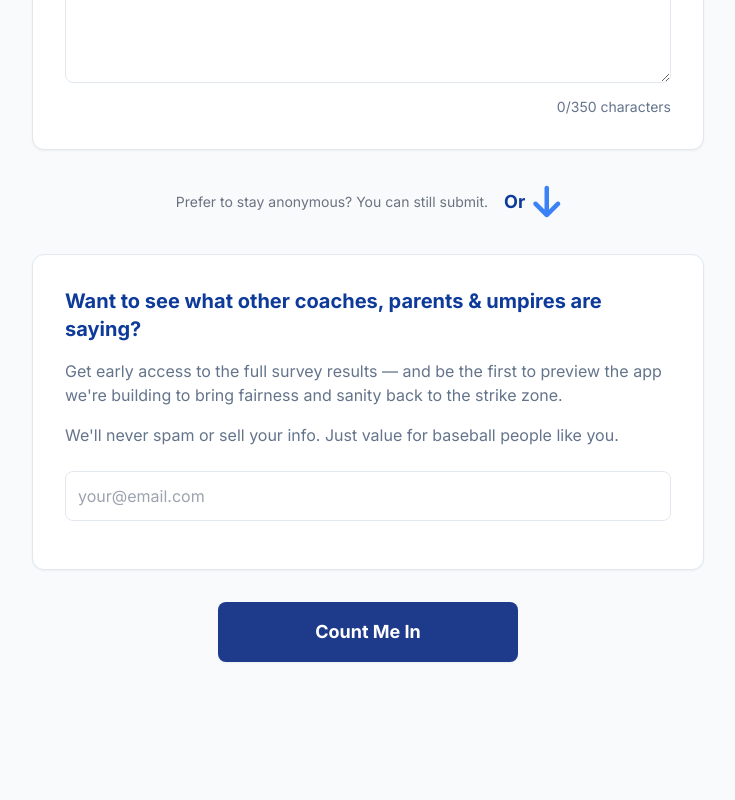
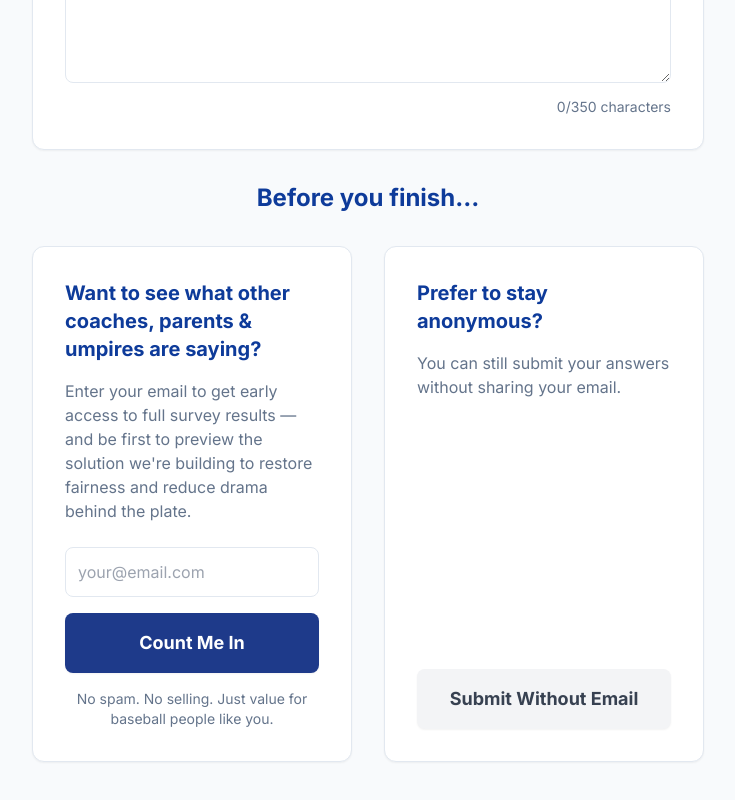
Before and after one commit to robreganSF/youth-survey, a React (Vite) app: page / in a window 1280 px wide. Shown: the part 930-1730 px from the top of the page, without its empty margins (272-1007 px from the left). Before the commit the page ends 1640 px from the top, so only its background shows below. Built offline with nearby package versions, Linux system fonts and the light colour scheme.

Commit message:
Redesign survey submission section: Improve layout and clarity of email opt-in and anonymous submission options

```diff
--- a/components/SurveyForm.tsx
+++ b/components/SurveyForm.tsx
@@ -221,32 +221,20 @@ function SurveyForm() {
             </p>
           </div>
 
-          <div className="flex items-center justify-center gap-4">
-            <button
-              type="button"
-              onClick={handleSubmitWithoutEmail}
-              className="text-sm text-gray-500 hover:text-gray-600 transition-colors"
-            >
-              Prefer to stay anonymous? You can still submit.
-            </button>
-            <div className="flex items-center gap-2">
-              <span className="text-lg font-bold text-foreground">Or</span>
-              <i className="fas fa-arrow-down text-[#3b82f6] text-4xl"></i>
-            </div>
-          </div>
+          {/* Submission Options Section */}
+          <div className="space-y-8">
+            <h2 className="text-2xl font-bold text-foreground text-center">Before you finish…</h2>
 
-          {/* Email Section - Full Width */}
-          <div className="bg-card p-8 rounded-xl shadow-sm border border-border">
+            <div className="grid md:grid-cols-2 gap-8">
+              {/* Option 1: Count Me In */}
+              <div className="bg-card p-8 rounded-xl shadow-sm border border-border flex flex-col">
                 <h3 className="text-xl font-bold text-foreground mb-4">
                   Want to see what other coaches, parents & umpires are saying?
                 </h3>
-            <p className="text-base text-muted-foreground mb-4">
-              Get early access to the full survey results — and be the first to preview the app we're building to bring fairness and sanity back to the strike zone.
+                <p className="text-base text-muted-foreground mb-6">
+                  Enter your email to get early access to full survey results — and be first to preview the solution we're building to restore fairness and reduce drama behind the plate.
                 </p>
-            <p className="text-base text-muted-foreground mb-6">
-              We'll never spam or sell your info. Just value for baseball people like you.
-            </p>
-            <div className="mb-4">
+                <div className="space-y-4 mt-auto">
                   <input
                     type="email"
                     name="subscribe_email"
@@ -255,15 +243,38 @@ function SurveyForm() {
                     className="w-full p-3 border border-input rounded-lg focus:ring-2 focus:ring-ring focus:border-ring text-base text-foreground"
                     placeholder="your@email.com"
                   />
+                  <button
+                    type="submit"
+                    className="w-full bg-primary text-primary-foreground py-4 px-6 rounded-lg text-lg font-bold hover:bg-secondary transition-all duration-300 shadow-sm hover:shadow-md transform hover:-translate-y-0.5"
+                  >
+                    Count Me In
+                  </button>
+                  <p className="text-sm text-muted-foreground text-center">
+                    No spam. No selling. Just value for baseball people like you.
+                  </p>
                 </div>
               </div>
 
+              {/* Option 2: Submit Without Email */}
+              <div className="bg-card p-8 rounded-xl shadow-sm border border-border flex flex-col">
+                <h3 className="text-xl font-bold text-foreground mb-4">
+                  Prefer to stay anonymous?
+                </h3>
+                <p className="text-base text-muted-foreground mb-6">
+                  You can still submit your answers without sharing your email.
+                </p>
+                <div className="mt-auto">
                   <button
-            type="submit"
-            className="w-full md:w-[300px] mx-auto block bg-primary text-primary-foreground py-4 px-6 rounded-lg text-lg font-bold hover:bg-secondary transition-all duration-300 shadow-sm hover:shadow-md transform hover:-translate-y-0.5"
+                    type="button"
+                    onClick={handleSubmitWithoutEmail}
+                    className="w-full bg-gray-100 text-gray-700 py-4 px-6 rounded-lg text-lg font-bold hover:bg-gray-200 transition-all duration-300 shadow-sm hover:shadow-md transform hover:-translate-y-0.5"
                   >
-            Count Me In
+                    Submit Without Email
                   </button>
+                </div>
+              </div>
+            </div>
+          </div>
         </form>
       </div>
     </div>
```
Lines whose indentation alone changed are shown as unchanged.
